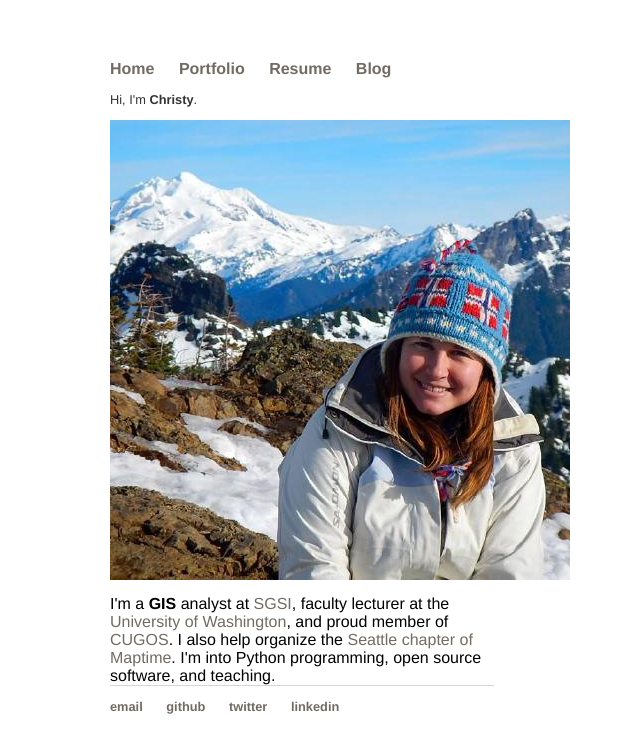
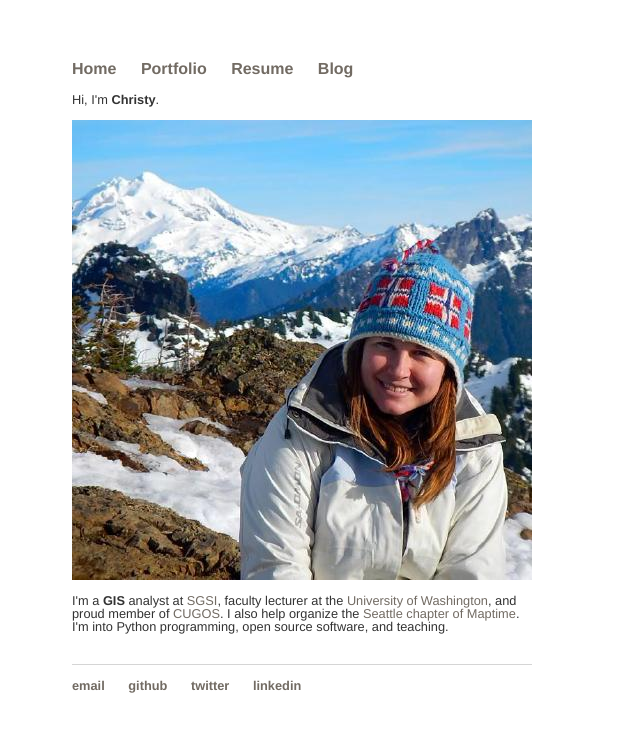
Before and after one commit to christyheaton/christyheaton.github.io, a Jekyll site: the page built from index.html, in a window 1280 px wide. Shown: the top 753 px of the page, without its empty margins (338-978 px from the left). Built offline with Jekyll 4.4.1, drawn with Linux system fonts in a browser that asks for light colours.

Commit message:
fit text to picture

```diff
--- a/css/main.css
+++ b/css/main.css
@@ -1,6 +1,6 @@
 body {
     margin: 60px auto;
-    width: 30%;
+    width: 460px;
     font-family:'Helvetica', 'Arial', 'Sans-Serif';
 }
 nav ul, footer ul {
--- a/index.html
+++ b/index.html
@@ -7,5 +7,5 @@
 
 <p><img src="/images/Heaton.jpg" alt="christy" /></p>
 
-I'm a <strong>GIS</strong> analyst at <a href="http://www.sgsi.com">SGSI</a>, faculty lecturer at the <a href="http://www.gisonline.uw.edu/">University of Washington</a>, and proud member of <a href="http://cugos.org">CUGOS</a>. I also help organize the <a href="http://maptimesea.github.io/">Seattle chapter of Maptime</a>. I'm into Python programming, open source software, and teaching.
+<p>I'm a <strong>GIS</strong> analyst at <a href="http://www.sgsi.com">SGSI</a>, faculty lecturer at the <a href="http://www.gisonline.uw.edu/">University of Washington</a>, and proud member of <a href="http://cugos.org">CUGOS</a>. I also help organize the <a href="http://maptimesea.github.io/">Seattle chapter of Maptime</a>. I'm into Python programming, open source software, and teaching.</p>
 <br>
```
